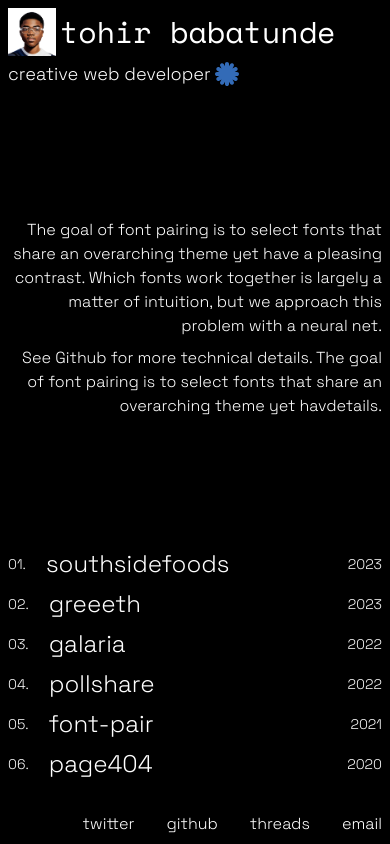
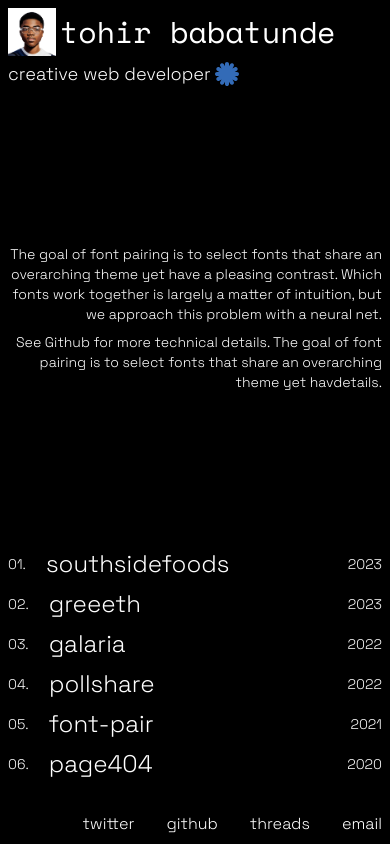
Before and after one commit to tohir-dev/tohirbabs, a React (Vite) app: page / in a window 390 px wide. Built offline with nearby package versions, Linux system fonts and the light colour scheme.

Commit message:
text-size

```diff
--- a/src/App.jsx
+++ b/src/App.jsx
@@ -23,7 +23,7 @@ function App() {
           </div>
         </header>
         <body className="flex-1 flex flex-col">
-          <div className="text-right w-full flex flex-col flex-1 items-end justify-center gap-2">
+          <div className="text-right w-full flex flex-col flex-1 items-end justify-center gap-2 text-sm lg:text-base">
             <p className=" max-w-[500px]">
               The goal of font pairing is to select fonts that share an
               overarching theme yet have a pleasing contrast. Which fonts work
```
